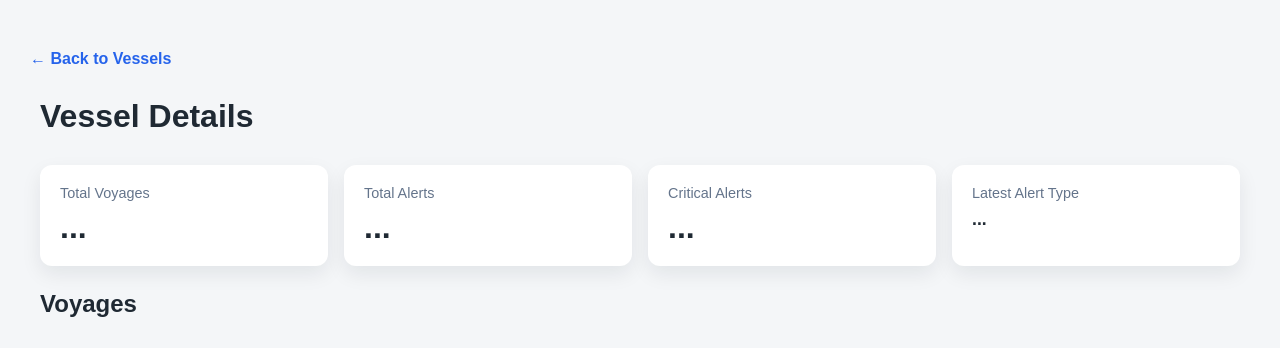
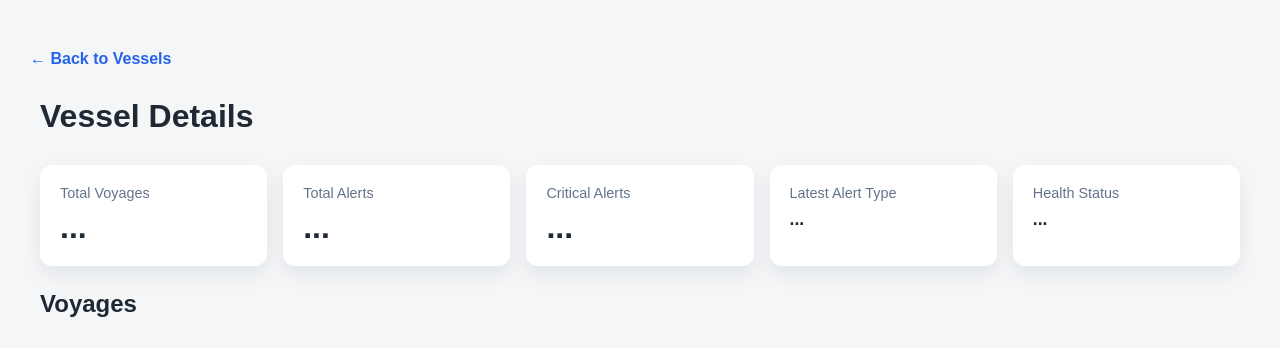
Before and after one commit to karianjahi/fleetiq, a Django app: page /vessels/1/ in a window 1280 px wide. Shown: the top 348 px of the page. Run offline with Django 5.2, Linux system fonts and the light colour scheme; data that the repository does not hold is empty; parts of the project's set-up code (start-up, migrations or seed data) failed here and were passed over.

Commit message:
feat: add vessel health scoring and KPI dashboard

```diff
--- /dev/null
+++ b/operations/services/services_utils.py
@@ -0,0 +1,8 @@
+def determine_risk_profile(critical_alerts, total_alerts):
+    if critical_alerts >= 10:
+        health = "High Risk"
+    elif total_alerts >= 20:
+        health = "Watch"
+    else:
+        health = "Healthy"
+    return health
--- a/operations/static/operations/js/dashboard.js
+++ b/operations/static/operations/js/dashboard.js
@@ -219,7 +219,6 @@ async function loadAlertsByVessel() {
         const labels = data.map(item => item.vessel_name);
         const alertCounts = data.map(item => item.alert_count);
         const alertByVesselCanvas = document.getElementById("alert-by-vessel-chart");
-        console.log(data);
         new Chart(alertByVesselCanvas, {
             type: "bar",
             data: {
--- a/operations/static/operations/js/vessel_detail.js
+++ b/operations/static/operations/js/vessel_detail.js
@@ -132,11 +132,11 @@ async function loadVesselKPIs(vesselId) {
     try {
         const url = `/api/vessels/${vesselId}/kpis/`;
         const data = await fetchData(url);
-        console.log(data);
         document.getElementById("total-voyages").textContent = data.total_voyages;
         document.getElementById("total-alerts").textContent = data.total_alerts;
         document.getElementById("critical-alerts").textContent = data.critical_alerts;
         document.getElementById("latest-alert-type").textContent = data.latest_alert;
+        document.getElementById("health-status").textContent =  data.health_status;
     } catch(error) {
         console.error("Failed to load vessel KPIs:", error);
     }
--- a/operations/static/operations/js/vessels.js
+++ b/operations/static/operations/js/vessels.js
@@ -13,7 +13,6 @@ async function fetchData(url) {
 async function loadVessels() {
     try {
         const data = await fetchData("/api/vessels/");
-        console.log(data);
         const vesselEl = document.getElementById("vessel-list");
         let html = "";
         for (const item of data) {
--- a/operations/templates/operations/vessel_detail.html
+++ b/operations/templates/operations/vessel_detail.html
@@ -46,7 +46,10 @@
                 <span>Latest Alert Type</span>
                 <strong id="latest-alert-type">...</strong>
             </div>
-
+            <div class="kpi-card alert-kpi">
+                <span>Health Status</span>
+                <strong id="health-status">...</strong>
+            </div>
         </div>
 
         <section>
--- a/operations/urls.py
+++ b/operations/urls.py
@@ -31,4 +31,6 @@ urlpatterns = [
     path("api/vessels/<int:vessel_id>/alerts/", views.VesselAlertListAPIView.as_view(), name="vessel-alerts-api"),
 
     path("api/vessels/<int:vessel_id>/kpis/", views.vessel_kpis, name="vessel-kpis"),
+
+    path("api/vessels/<vessel_id>/health-status/", views.vessel_health_status, name="vessel-health"),
 ]
--- a/operations/views.py
+++ b/operations/views.py
@@ -17,6 +17,7 @@ from .serializers import (
     VoyageSerializer,
 )
 
+from .services import services_utils
 
 class VesselListAPIView(ListAPIView):
     queryset = Vessel.objects.all().order_by("name")
@@ -210,11 +211,35 @@ def vessel_kpis(request, vessel_id):
         latest_alert.get_alert_type_display() if latest_alert else "None"
     )
 
+    vessel_alerts = OperationalAlert.objects.filter(
+        voyage__vessel_id = vessel_id,
+    )
+    total_alerts = vessel_alerts.count()
+    critical_alerts = vessel_alerts.filter(severity=5).count()
+    health_status = services_utils.determine_risk_profile(critical_alerts, total_alerts)
+
     return Response(
         {
         "total_voyages": voyages.count(),
         "total_alerts": alerts.count(),
         "critical_alerts": alerts.filter(severity=5).count(),
         "latest_alert": latest_alert_type,
+        "health_status": health_status,
         }
     )
+
+@api_view(["GET"])
+def vessel_health_status(request, vessel_id):
+    vessel_alerts = OperationalAlert.objects.filter(
+        voyage__vessel_id = vessel_id,
+    )
+    total_alerts = vessel_alerts.count()
+    critical_alerts = vessel_alerts.filter(severity=5).count()
+    health_status = services_utils.determine_risk_profile(critical_alerts, total_alerts)
+    data = {
+        "health_status": health_status,
+        "total_alerts": total_alerts,
+        "critical_alerts": critical_alerts,
+
+    }
+    return Response(data)
```
Also changed, not shown: operations/tests/test_apis.py (+0 -3 lines), operations/tests/test_service_utils.py (added, +15 -0 lines).
